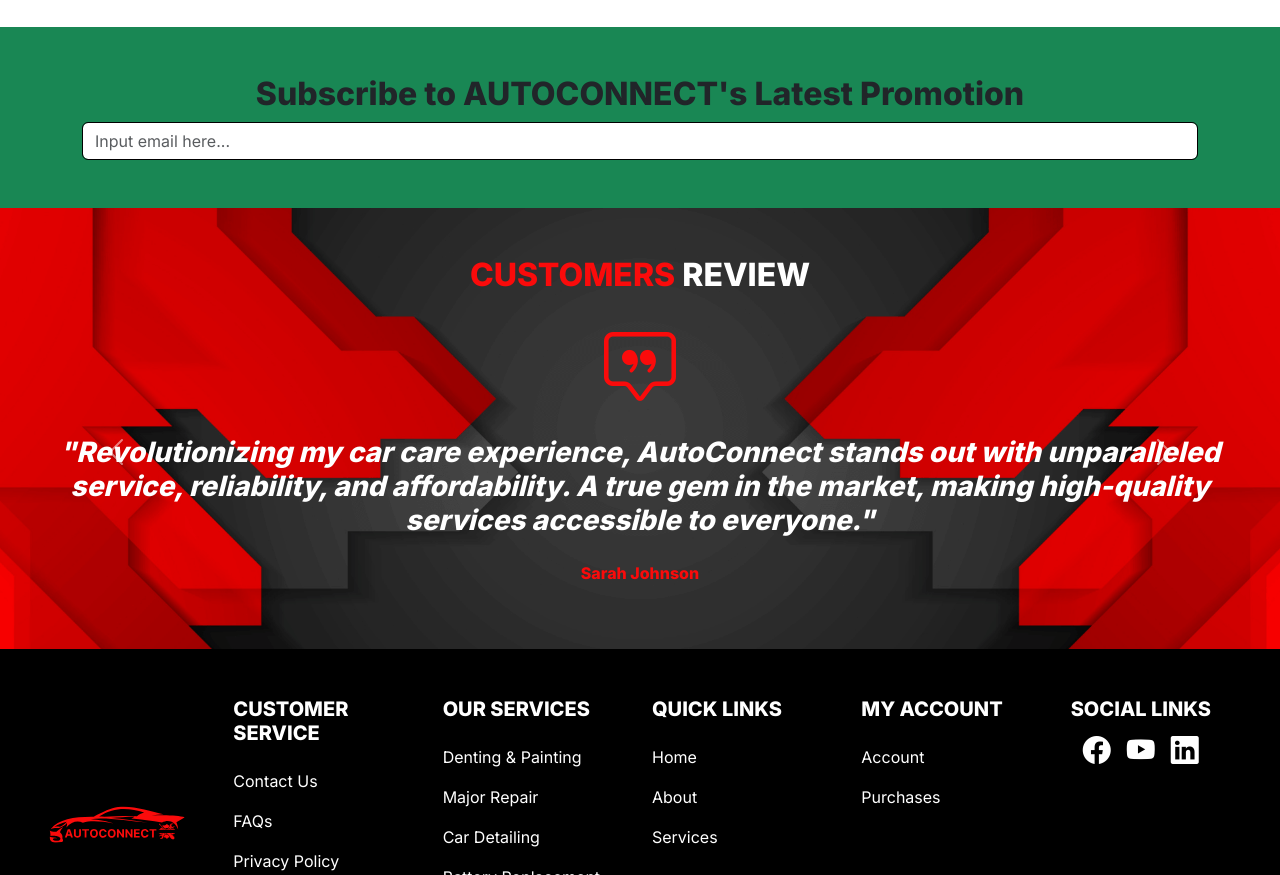
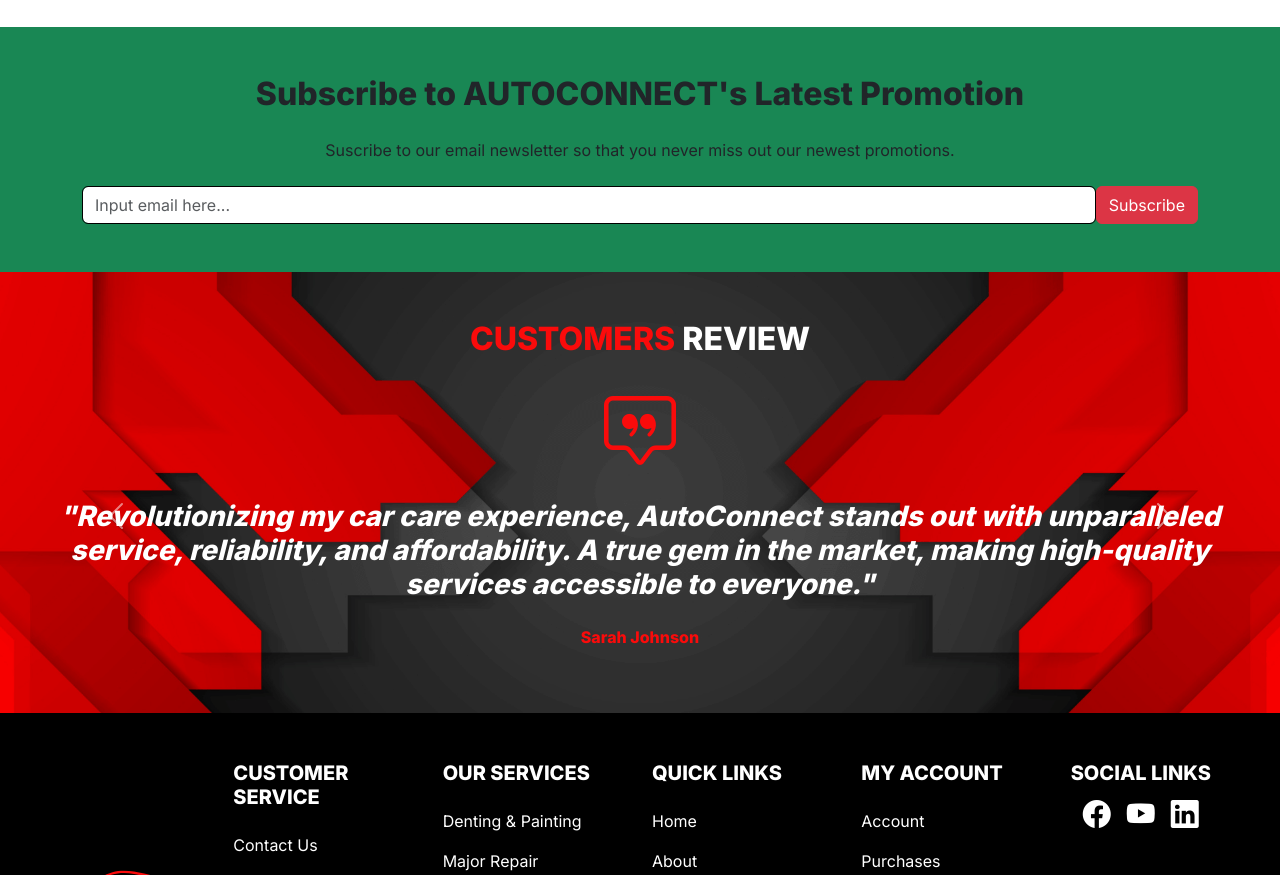
Before and after one commit to jaspherbagor/AutoConnect, a React (Create React App) app in the folder front-end/: page / in a window 1280 px wide. Shown: the part 1420-2295 px from the top of the page. Built offline with nearby package versions, Linux system fonts and the light colour scheme.

Commit message:
updated the newsletter section

```diff
--- a/front-end/src/components/pages/client/home.jsx
+++ b/front-end/src/components/pages/client/home.jsx
@@ -156,9 +156,11 @@ const Home = () => {
             </section>
             <section className="newsletter-subscription-section container-fluid px-md-4 px-sm-4 px-3 py-5 d-flex align-items-center justify-content-center bg-success">
                 <div className="container">
-                    <h2 className="text-center fw-bolder">Subscribe to AUTOCONNECT's Latest Promotion</h2>
-                    <div className="d-flex">
+                    <h2 className="text-center fw-bolder mb-4">Subscribe to AUTOCONNECT's Latest Promotion</h2>
+                    <p className="text-center">Suscribe to our email newsletter so that you never miss out our newest promotions.</p>
+                    <div className="d-flex mt-4">
                         <input type="email" name="newsletter-email-input" id="newsletterEmailInput" className="form-control" placeholder="Input email here..." />
+                        <button type="submit" className="btn btn-danger" id="submitEmail">Subscribe</button>
                     </div>
                 </div>
             </section>
```
